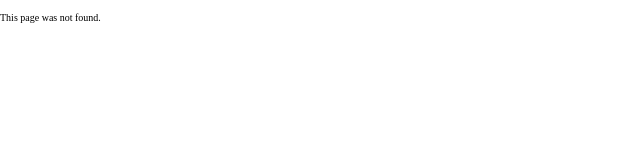
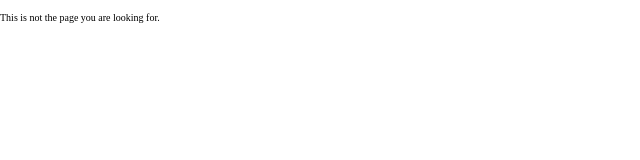
Before and after one commit to rudotriton/full-stack-boilerplate, a React (Create React App) app: page /asd in a window 1280 px wide. Before the commit this address had no page. Shown: the top 160 px of the page, without its empty margins (0-640 px from the left). Built offline with nearby package versions, Linux system fonts and the light colour scheme.

Commit message:
change 404 message

```diff
--- a/src/components/NotFoundPage/NotFoundPage.js
+++ b/src/components/NotFoundPage/NotFoundPage.js
@@ -2,7 +2,7 @@ import React from 'react';
 
 const index = () => (
   <div>
-    <p>This page was not found.</p>
+    <p>This is not the page you are looking for.</p>
   </div>
 );
 
```
